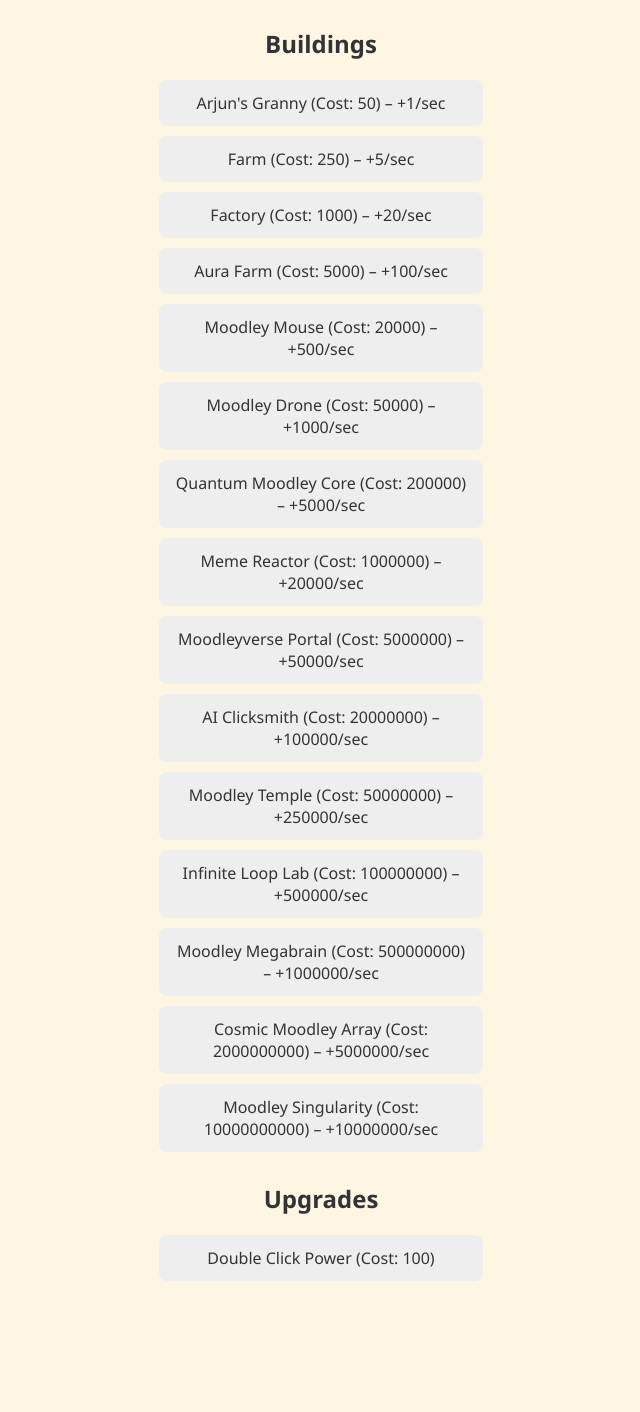
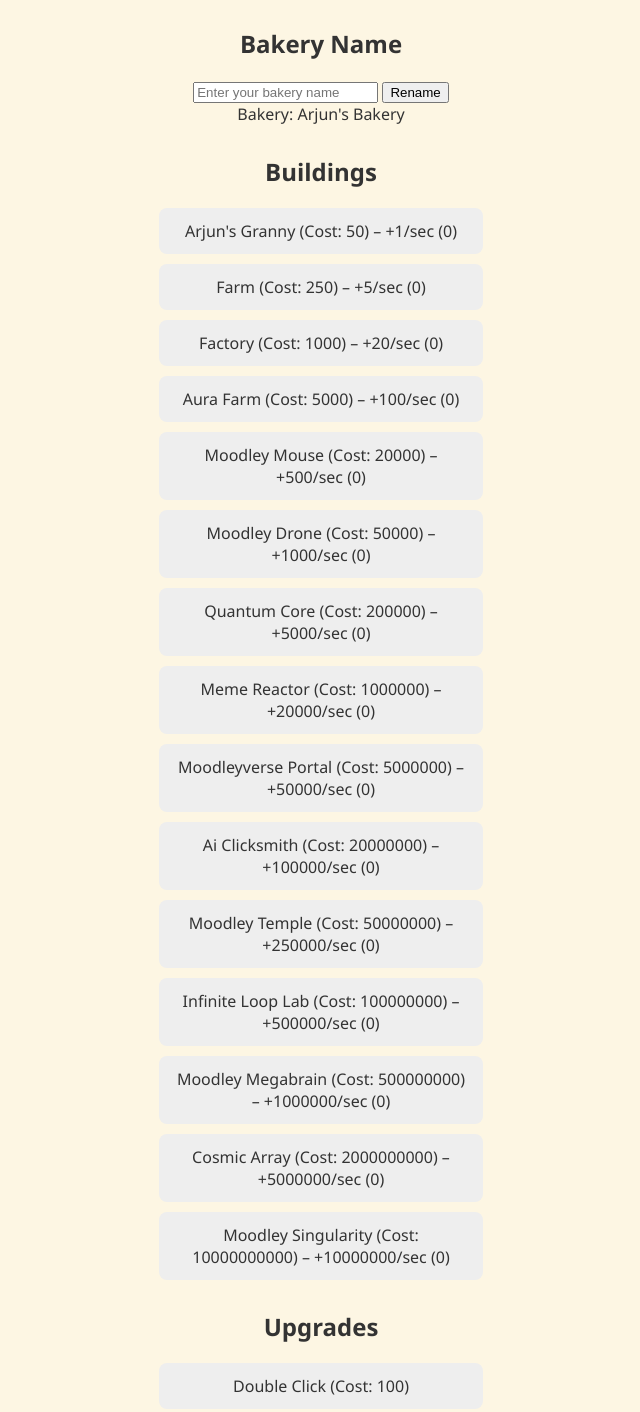
Before and after one commit to ibojja30-creator/Arjun-Moodley, a plain HTML site: page index.html in a window 1280 px wide. Shown: the part 282-1694 px from the top of the page, without its empty margins (319-959 px from the left). Before the commit the page ends 1601 px from the top, so only its background shows below. Drawn offline with Linux system fonts and the light colour scheme.

Commit message:
Refactor HTML structure and improve JavaScript code

```diff
--- a/index.html
+++ b/index.html
@@ -1,6 +1,7 @@
 <!DOCTYPE html>
-<html>
+<html lang="en">
 <head>
+  <meta charset="UTF-8">
   <title>Arjun Moodley Clicker</title>
   <style>
     body {
@@ -55,43 +56,61 @@
   <div id="mps">Passive MPS: 0</div>
   <div id="clicker">Click Arjun!</div>
 
-  <div class="section" id="buildings">
-    <h2>Buildings</h2>
-    <div class="building" onclick="buyBuilding('arjunsGranny')">Arjun's Granny (Cost: 50) – +1/sec</div>
-    <div class="building" onclick="buyBuilding('farm')">Farm (Cost: 250) – +5/sec</div>
-    <div class="building" onclick="buyBuilding('factory')">Factory (Cost: 1000) – +20/sec</div>
-    <div class="building" onclick="buyBuilding('auraFarm')">Aura Farm (Cost: 5000) – +100/sec</div>
-    <div class="building" onclick="buyBuilding('moodleyMouse')">Moodley Mouse (Cost: 20000) – +500/sec</div>
-    <div class="building" onclick="buyBuilding('moodleyDrone')">Moodley Drone (Cost: 50000) – +1000/sec</div>
-    <div class="building" onclick="buyBuilding('quantumCore')">Quantum Moodley Core (Cost: 200000) – +5000/sec</div>
-    <div class="building" onclick="buyBuilding('memeReactor')">Meme Reactor (Cost: 1000000) – +20000/sec</div>
-    <div class="building" onclick="buyBuilding('moodleyversePortal')">Moodleyverse Portal (Cost: 5000000) – +50000/sec</div>
-    <div class="building" onclick="buyBuilding('aiClicksmith')">AI Clicksmith (Cost: 20000000) – +100000/sec</div>
-    <div class="building" onclick="buyBuilding('moodleyTemple')">Moodley Temple (Cost: 50000000) – +250000/sec</div>
-    <div class="building" onclick="buyBuilding('infiniteLoopLab')">Infinite Loop Lab (Cost: 100000000) – +500000/sec</div>
-    <div class="building" onclick="buyBuilding('moodleyMegabrain')">Moodley Megabrain (Cost: 500000000) – +1000000/sec</div>
-    <div class="building" onclick="buyBuilding('cosmicArray')">Cosmic Moodley Array (Cost: 2000000000) – +5000000/sec</div>
-    <div class="building" onclick="buyBuilding('moodleySingularity')">Moodley Singularity (Cost: 10000000000) – +10000000/sec</div>
+  <div class="section">
+    <h2>Bakery Name</h2>
+    <input type="text" id="bakeryNameInput" placeholder="Enter your bakery name">
+    <button id="renameButton">Rename</button>
+    <div id="bakeryNameDisplay">Bakery: Arjun's Bakery</div>
   </div>
 
-  <div class="section" id="upgrades">
+  <div class="section">
+    <h2>Buildings</h2>
+    <div class="building" id="building-arjunsGranny" onclick="buyBuilding('arjunsGranny')">Arjun's Granny (Cost: 50) – +1/sec</div>
+    <div class="building" id="building-farm" onclick="buyBuilding('farm')">Farm (Cost: 250) – +5/sec</div>
+    <div class="building" id="building-factory" onclick="buyBuilding('factory')">Factory (Cost: 1000) – +20/sec</div>
+    <div class="building" id="building-auraFarm" onclick="buyBuilding('auraFarm')">Aura Farm (Cost: 5000) – +100/sec</div>
+    <div class="building" id="building-moodleyMouse" onclick="buyBuilding('moodleyMouse')">Moodley Mouse (Cost: 20000) – +500/sec</div>
+    <div class="building" id="building-moodleyDrone" onclick="buyBuilding('moodleyDrone')">Moodley Drone (Cost: 50000) – +1000/sec</div>
+    <div class="building" id="building-quantumCore" onclick="buyBuilding('quantumCore')">Quantum Moodley Core (Cost: 200000) – +5000/sec</div>
+    <div class="building" id="building-memeReactor" onclick="buyBuilding('memeReactor')">Meme Reactor (Cost: 1000000) – +20000/sec</div>
+    <div class="building" id="building-moodleyversePortal" onclick="buyBuilding('moodleyversePortal')">Moodleyverse Portal (Cost: 5000000) – +50000/sec</div>
+    <div class="building" id="building-aiClicksmith" onclick="buyBuilding('aiClicksmith')">AI Clicksmith (Cost: 20000000) – +100000/sec</div>
+    <div class="building" id="building-moodleyTemple" onclick="buyBuilding('moodleyTemple')">Moodley Temple (Cost: 50000000) – +250000/sec</div>
+    <div class="building" id="building-infiniteLoopLab" onclick="buyBuilding('infiniteLoopLab')">Infinite Loop Lab (Cost: 100000000) – +500000/sec</div>
+    <div class="building" id="building-moodleyMegabrain" onclick="buyBuilding('moodleyMegabrain')">Moodley Megabrain (Cost: 500000000) – +1000000/sec</div>
+    <div class="building" id="building-cosmicArray" onclick="buyBuilding('cosmicArray')">Cosmic Moodley Array (Cost: 2000000000) – +5000000/sec</div>
+    <div class="building" id="building-moodleySingularity" onclick="buyBuilding('moodleySingularity')">Moodley Singularity (Cost: 10000000000) – +10000000/sec</div>
+  </div>
+
+  <div class="section">
     <h2>Upgrades</h2>
-    <div class="upgrade" onclick="buyUpgrade('doubleClick')">Double Click Power (Cost: 100)</div>
+    <div class="upgrade" id="upgrade-doubleClick" onclick="buyUpgrade('doubleClick')">Double Click Power (Cost: 100)</div>
   </div>
 
   <script>
     let points = 0;
     let clickPower = 1;
+    let bakeryName = "Arjun's Bakery";
 
-    let buildings = {
-      granny: { count: 0, cost: 50, rate: 1 },
+    const buildings = {
+      arjunsGranny: { count: 0, cost: 50, rate: 1 },
       farm: { count: 0, cost: 250, rate: 5 },
       factory: { count: 0, cost: 1000, rate: 20 },
       auraFarm: { count: 0, cost: 5000, rate: 100 },
-      moodleyMouse: { count: 0, cost: 20000, rate: 500 }
+      moodleyMouse: { count: 0, cost: 20000, rate: 500 },
+      moodleyDrone: { count: 0, cost: 50000, rate: 1000 },
+      quantumCore: { count: 0, cost: 200000, rate: 5000 },
+      memeReactor: { count: 0, cost: 1000000, rate: 20000 },
+      moodleyversePortal: { count: 0, cost: 5000000, rate: 50000 },
+      aiClicksmith: { count: 0, cost: 20000000, rate: 100000 },
+      moodleyTemple: { count: 0, cost: 50000000, rate: 250000 },
+      infiniteLoopLab: { count: 0, cost: 100000000, rate: 500000 },
+      moodleyMegabrain: { count: 0, cost: 500000000, rate: 1000000 },
+      cosmicArray: { count: 0, cost: 2000000000, rate: 5000000 },
+      moodleySingularity: { count: 0, cost: 10000000000, rate: 10000000 }
     };
 
-    let upgrades = {
+    const upgrades = {
       doubleClick: { bought: false, cost: 100 }
     };
 
@@ -100,8 +119,16 @@
       updateDisplay();
     };
 
+    document.getElementById("renameButton").onclick = () => {
+      const input = document.getElementById("bakeryNameInput").value.trim();
+      if (input.length > 0) {
+        bakeryName = input;
+        updateDisplay();
+      }
+    };
+
     function buyBuilding(name) {
-      let b = buildings[name];
+      const b = buildings[name];
       if (points >= b.cost) {
         points -= b.cost;
         b.count++;
@@ -111,7 +138,7 @@
     }
 
     function buyUpgrade(name) {
-      let u = upgrades[name];
+      const u = upgrades[name];
       if (!u.bought && points >= u.cost) {
         points -= u.cost;
         u.bought = true;
@@ -121,31 +148,36 @@
     }
 
     function getPassiveRate() {
-      let rate = 0;
-      for (let name in buildings) {
-        rate += buildings[name].count * buildings[name].rate;
-      }
-      return rate;
+      return Object.values(buildings).reduce((sum, b) => sum + b.count * b.rate, 0);
     }
 
     function updateDisplay() {
   document.getElementById("score").innerText = `Moodley Points: ${Math.floor(points)}`;
   document.getElementById("mps").innerText = `Passive MPS: ${getPassiveRate()}`;
-      for (let name in buildings) {
-        let b = buildings[name];
-        document.querySelector(`.building[onclick*="${name}"]`).innerText =
-          `${formatName(name)} (Cost: ${b.cost}) – +${b.rate}/sec (${b.count})`;
+  document.getElementById("bakeryNameDisplay").innerText = `Bakery: ${bakeryName}`;
+  for (const [name, b] of Object.entries(buildings)) {
+    const el = document.getElementById(`building-${name}`);
+    if (el) {
+      el.innerText = `${formatName(name)} (Cost: ${b.cost}) – +${b.rate}/sec (${b.count})`;
     }
-      for (let name in upgrades) {
-        let u = upgrades[name];
-        if (u.bought) {
-          document.querySelector(`.upgrade[onclick*="${name}"]`).innerText = `${formatName(name)} – Purchased`;
+  }
+  for (const [name, u] of Object.entries(upgrades)) {
+    const el = document.getElementById(`upgrade-${name}`);
+    if (el) {
+      el.innerText = u.bought
+        ? `${formatName(name)} – Purchased`
+        : `${formatName(name)} (Cost: ${u.cost})`;
     }
   }
 }
 
 function formatName(str) {
-      return str.replace(/([A-Z])/g, ' $1').replace(/^./, s => s.toUpperCase());
+  return str
+    .replace(/([A-Z])/g, ' $1')
+    .replace(/^./, s => s.toUpperCase())
+    .replace(/Arjuns/g, "Arjun's")
+    .replace(/Moodley/g, "Moodley")
+    .trim();
 }
 
 // Passive income loop
@@ -156,5 +188,3 @@
 
 updateDisplay();
   </script>
-</body>
-</html>
```
Lines whose indentation alone changed are shown as unchanged.
